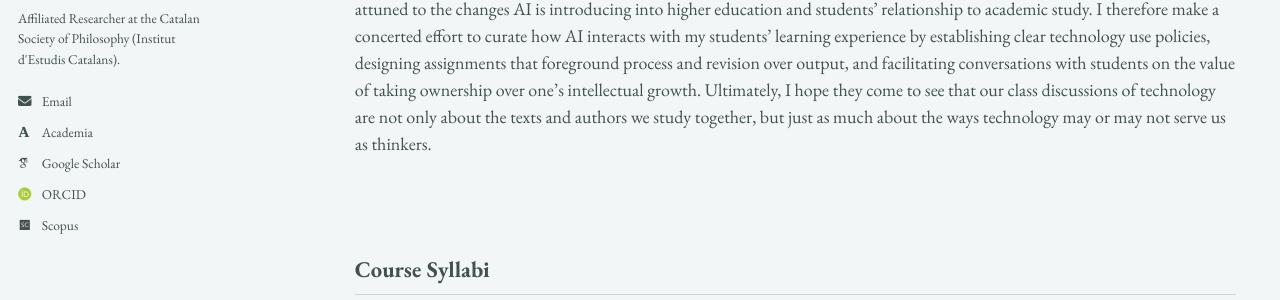
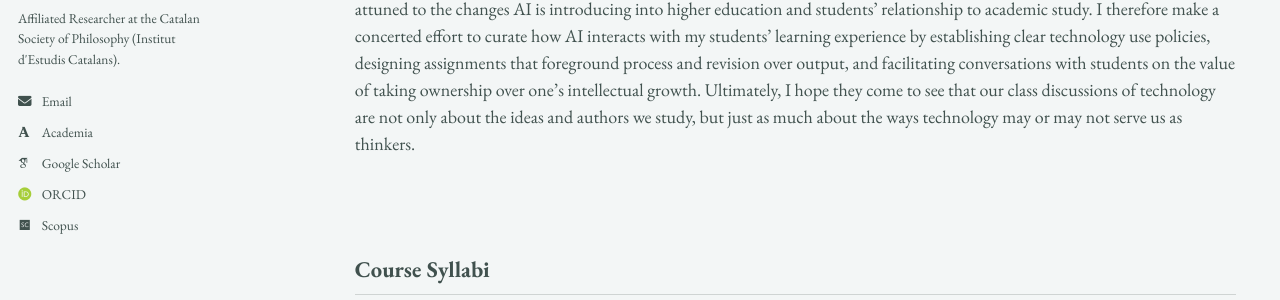
Before and after one commit to epujol90/epujol90.github.io, a Jekyll site: the page built from _pages/teaching.md, in a window 1280 px wide and 900 px high, scrolled down 548 px. Shown: the part 317-617 px from the top of the window. Built offline with Jekyll 4.4.1, drawn with Linux system fonts in a browser that asks for light colours; some web fonts are replaced; a script bundle is joined from its source files by our own code; library files that are not in the unit come from our copies; some of the changed text lies outside the part shown.

Commit message:
Update teaching.md

```diff
--- a/_pages/teaching.md
+++ b/_pages/teaching.md
@@ -11,7 +11,7 @@ My teaching experience includes both classroom instruction and writing center pr
 
 Beyond traditional coursework, my teaching is deeply indebted to my writing center experience. During my last two years at Duke, I worked as a writing consultant at the Thompson Writing Studio, where I led over 300 one-on-one consultations with graduate and undergraduate students from all majors across the university, and mentored a cohort of new consultants. Through this writing center work, I have come to view student writing as an indispensable pedagogical tool for developing clarity and depth of thinking, which I strive to incorporate both in the classroom and in individualized student support. I teach writing above all as an inherently iterative practice through which arguments are strengthened and refined over time, particularly by absorbing feedback and adapting to different audiences and rhetorical situations. Conscious of the barriers academic writing can pose, I also prioritize helping students develop their authorial voice while negotiating (often unspoken) scholarly norms and conventions.
 
-Across all my teaching endeavors, I consider attention to the media environments students inhabit essential. As a media and technology scholar working within a long line of inquiry into how technical systems shape human culture, I am particularly attuned to the changes AI is introducing into higher education and students’ relationship to academic study. I therefore make a concerted effort to curate how AI interacts with my students’ learning experience by establishing clear technology use policies, designing assignments that foreground process and revision over output, and facilitating conversations with students on the value of taking ownership over one’s intellectual growth. Ultimately, I hope they come to see that our class discussions of technology are not only about the texts and authors we study together, but just as much about the ways technology may or may not serve us as thinkers.
+Across all my teaching endeavors, I consider attention to the media environments students inhabit essential. As a media and technology scholar working within a long line of inquiry into how technical systems shape human culture, I am particularly attuned to the changes AI is introducing into higher education and students’ relationship to academic study. I therefore make a concerted effort to curate how AI interacts with my students’ learning experience by establishing clear technology use policies, designing assignments that foreground process and revision over output, and facilitating conversations with students on the value of taking ownership over one’s intellectual growth. Ultimately, I hope they come to see that our class discussions of technology are not only about the ideas and authors we study, but just as much about the ways technology may or may not serve us as thinkers.
 <br>
 <br>
 <br>
```
